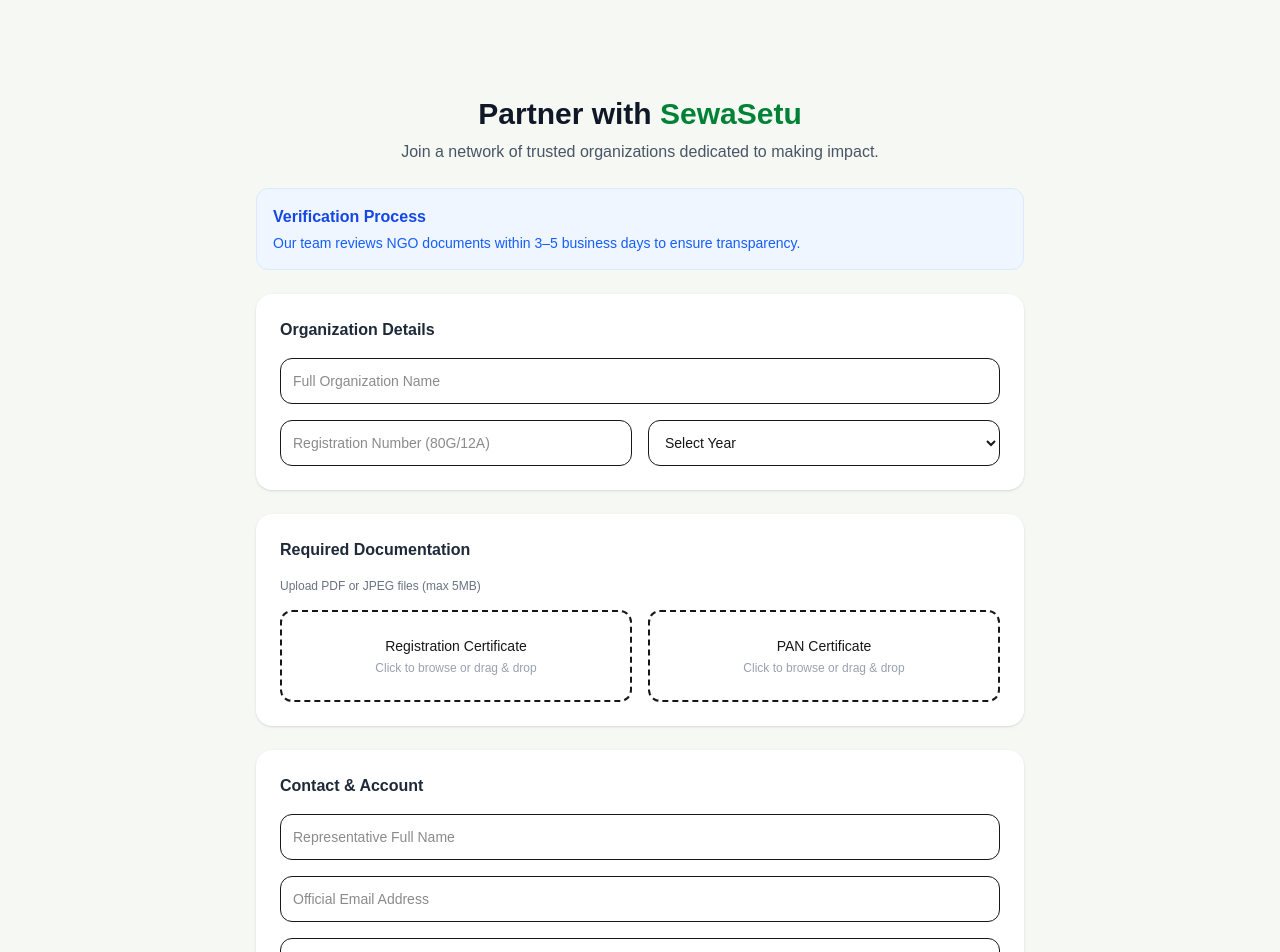
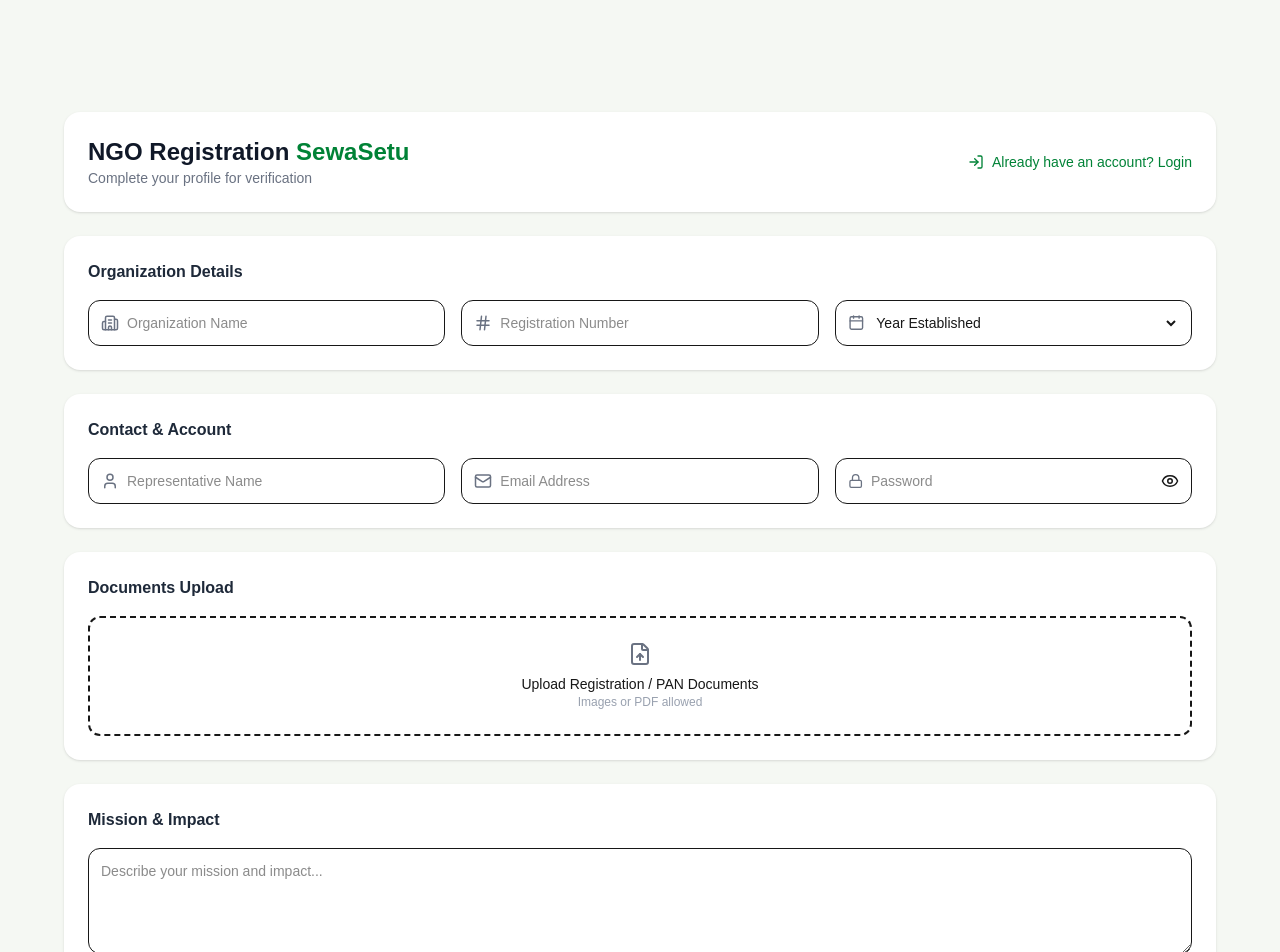
Before and after one commit to indradev03/SewaSetu-Web-api, a Next.js app: page /register/role_selection/ngo in a window 1280 px wide. Shown: the top 952 px of the page. Built offline with nearby package versions, Linux system fonts and the light colour scheme.

Commit message:
Refactor NGO signup form to enhance UI with icons, improve file upload handling, and reorganize sections for better clarity

```diff
--- a/app/register/role_selection/ngo/page.tsx
+++ b/app/register/role_selection/ngo/page.tsx
@@ -1,7 +1,19 @@
 "use client";
 
 import { useState } from "react";
-import Link from "next/link";
+import {
+  Building2,
+  Hash,
+  Calendar,
+  User,
+  Mail,
+  Lock,
+  Eye,
+  EyeOff,
+  FileUp,
+  FileText,
+  LogIn,
+} from "lucide-react";
 
 export default function NGOSignup() {
   const [form, setForm] = useState({
@@ -14,70 +26,74 @@
     mission: "",
   });
 
+  const [showPassword, setShowPassword] = useState(false);
+  const [files, setFiles] = useState<File[]>([]);
+
   const handleChange = (
-    e: React.ChangeEvent<
-      HTMLInputElement | HTMLTextAreaElement | HTMLSelectElement
-    >
+    e: React.ChangeEvent<HTMLInputElement | HTMLTextAreaElement | HTMLSelectElement>
   ) => {
     setForm({ ...form, [e.target.name]: e.target.value });
   };
 
+  const handleFileChange = (e: React.ChangeEvent<HTMLInputElement>) => {
+    if (e.target.files) {
+      setFiles([...files, ...Array.from(e.target.files)]);
+    }
+  };
+
   const handleSubmit = (e: React.FormEvent) => {
     e.preventDefault();
-    console.log("NGO data:", form);
+    console.log(form, files);
   };
 
   return (
-    <div className="min-h-screen bg-[#f5f8f3] px-4 pt-24 pb-10 flex justify-center">
-      <div className="w-full max-w-3xl">
+    <div className="min-h-screen w-full bg-[#f5f8f3] px-6 pt-28 pb-10 flex justify-center">
 
-        {/* Header */}
-        <h1 className="text-3xl font-bold text-center text-gray-900">
-          Partner with <span className="text-green-700">SewaSetu</span>
+      <div className="w-full max-w-6xl">
+
+        {/* HEADER */}
+        <div className="bg-white rounded-2xl shadow-sm p-6 mb-6 flex justify-between items-center">
+
+          <div>
+            <h1 className="text-2xl font-bold text-gray-900">
+              NGO Registration <span className="text-green-700">SewaSetu</span>
             </h1>
-        <p className="text-center text-gray-600 mt-2 mb-6">
-          Join a network of trusted organizations dedicated to making impact.
+            <p className="text-sm text-gray-500">
+              Complete your profile for verification
             </p>
+          </div>
 
-        {/* Verification Box */}
-        <div className="bg-blue-50 border border-blue-100 p-4 rounded-xl mb-6">
-          <h3 className="font-semibold text-blue-700">
-            Verification Process
-          </h3>
-          <p className="text-sm text-blue-600 mt-1">
-            Our team reviews NGO documents within 3–5 business days to ensure transparency.
-          </p>
+          <a
+            href="/login"
+            className="flex items-center gap-2 text-sm text-green-700 hover:underline"
+          >
+            <LogIn size={16} />
+            Already have an account? Login
+          </a>
         </div>
 
         <form onSubmit={handleSubmit} className="space-y-6">
 
-          {/* Organization Details */}
-          <div className="bg-white p-6 rounded-2xl shadow-sm space-y-4">
-            <h2 className="font-semibold text-gray-800">
+          {/* ORGANIZATION */}
+          <div className="bg-white p-6 rounded-2xl shadow-sm">
+            <h2 className="font-semibold mb-4 text-gray-800">
               Organization Details
             </h2>
 
-            <input
-              name="orgName"
-              placeholder="Full Organization Name"
-              onChange={handleChange}
-              className="w-full p-3 border rounded-xl text-sm focus:ring-2 focus:ring-green-500 outline-none"
-            />
+            <div className="grid grid-cols-3 gap-4">
 
-            <div className="grid grid-cols-1 md:grid-cols-2 gap-4">
-              <input
-                name="regNumber"
-                placeholder="Registration Number (80G/12A)"
-                onChange={handleChange}
-                className="w-full p-3 border rounded-xl text-sm focus:ring-2 focus:ring-green-500 outline-none"
-              />
+              <Input icon={<Building2 size={18} />} name="orgName" placeholder="Organization Name" onChange={handleChange} />
 
+              <Input icon={<Hash size={18} />} name="regNumber" placeholder="Registration Number" onChange={handleChange} />
+
+              <div className="flex items-center gap-2 border rounded-xl px-3 bg-white">
+                <Calendar size={18} className="text-gray-500" />
                 <select
                   name="yearEstablished"
                   onChange={handleChange}
-                className="w-full p-3 border rounded-xl text-sm focus:ring-2 focus:ring-green-500 outline-none"
+                  className="w-full py-3 outline-none text-sm"
                 >
-                <option value="">Select Year</option>
+                  <option value="">Year Established</option>
                   {Array.from({ length: 30 }).map((_, i) => {
                     const year = 2026 - i;
                     return (
@@ -88,99 +104,118 @@
                   })}
                 </select>
               </div>
-          </div>
 
-          {/* Documentation */}
-          <div className="bg-white p-6 rounded-2xl shadow-sm space-y-4">
-            <h2 className="font-semibold text-gray-800">
-              Required Documentation
-            </h2>
-            <p className="text-xs text-gray-500">
-              Upload PDF or JPEG files (max 5MB)
-            </p>
-
-            <div className="grid grid-cols-1 md:grid-cols-2 gap-4">
-              <div className="border-2 border-dashed rounded-xl p-6 text-center hover:border-green-500 cursor-pointer">
-                <p className="text-sm font-medium">
-                  Registration Certificate
-                </p>
-                <p className="text-xs text-gray-400 mt-1">
-                  Click to browse or drag & drop
-                </p>
-              </div>
-
-              <div className="border-2 border-dashed rounded-xl p-6 text-center hover:border-green-500 cursor-pointer">
-                <p className="text-sm font-medium">PAN Certificate</p>
-                <p className="text-xs text-gray-400 mt-1">
-                  Click to browse or drag & drop
-                </p>
-              </div>
             </div>
           </div>
 
-          {/* Contact Section */}
-          <div className="bg-white p-6 rounded-2xl shadow-sm space-y-4">
-            <h2 className="font-semibold text-gray-800">
+          {/* CONTACT */}
+          <div className="bg-white p-6 rounded-2xl shadow-sm">
+            <h2 className="font-semibold mb-4 text-gray-800">
               Contact & Account
             </h2>
 
+            <div className="grid grid-cols-3 gap-4">
+
+              <Input icon={<User size={18} />} name="representative" placeholder="Representative Name" onChange={handleChange} />
+
+              <Input icon={<Mail size={18} />} name="email" placeholder="Email Address" onChange={handleChange} />
+
+              {/* PASSWORD */}
+              <div className="flex items-center gap-2 border rounded-xl px-3">
+                <Lock size={18} className="text-gray-500" />
                 <input
-              name="representative"
-              placeholder="Representative Full Name"
+                  name="password"
+                  type={showPassword ? "text" : "password"}
+                  placeholder="Password"
                   onChange={handleChange}
-              className="w-full p-3 border rounded-xl text-sm focus:ring-2 focus:ring-green-500 outline-none"
+                  className="w-full py-3 outline-none text-sm"
+                />
+                <button
+                  type="button"
+                  onClick={() => setShowPassword(!showPassword)}
+                >
+                  {showPassword ? <EyeOff size={18} /> : <Eye size={18} />}
+                </button>
+              </div>
+
+            </div>
+          </div>
+
+          {/* DOCUMENT UPLOAD */}
+          <div className="bg-white p-6 rounded-2xl shadow-sm">
+            <h2 className="font-semibold mb-4 text-gray-800">
+              Documents Upload
+            </h2>
+
+            <input
+              type="file"
+              multiple
+              accept="image/*,application/pdf"
+              onChange={handleFileChange}
+              className="hidden"
+              id="fileUpload"
             />
 
-            <input
-              name="email"
-              type="email"
-              placeholder="Official Email Address"
-              onChange={handleChange}
-              className="w-full p-3 border rounded-xl text-sm focus:ring-2 focus:ring-green-500 outline-none"
-            />
+            <label
+              htmlFor="fileUpload"
+              className="border-2 border-dashed rounded-xl p-6 flex flex-col items-center justify-center cursor-pointer hover:border-green-600"
+            >
+              <FileUp size={24} className="text-gray-500" />
+              <p className="text-sm mt-2">Upload Registration / PAN Documents</p>
+              <p className="text-xs text-gray-400">Images or PDF allowed</p>
+            </label>
 
-            <input
-              name="password"
-              type="password"
-              placeholder="Password"
-              onChange={handleChange}
-              className="w-full p-3 border rounded-xl text-sm focus:ring-2 focus:ring-green-500 outline-none"
-            />
+            {/* PREVIEW */}
+            {files.length > 0 && (
+              <div className="grid grid-cols-4 gap-3 mt-4">
+                {files.map((file, i) => (
+                  <div
+                    key={i}
+                    className="p-2 border rounded-lg text-xs flex items-center gap-2"
+                  >
+                    <FileText size={14} />
+                    <span className="truncate">{file.name}</span>
+                  </div>
+                ))}
+              </div>
+            )}
           </div>
 
-          {/* Mission */}
-          <div className="bg-white p-6 rounded-2xl shadow-sm space-y-4">
-            <h2 className="font-semibold text-gray-800">
+          {/* MISSION LAST */}
+          <div className="bg-white p-6 rounded-2xl shadow-sm">
+            <h2 className="font-semibold mb-4 text-gray-800">
               Mission & Impact
             </h2>
 
             <textarea
               name="mission"
               rows={4}
-              placeholder="Describe your organization's goals, projects, and communities you serve..."
+              placeholder="Describe your mission and impact..."
               onChange={handleChange}
-              className="w-full p-3 border rounded-xl text-sm focus:ring-2 focus:ring-green-500 outline-none"
+              className="w-full border rounded-xl p-3 text-sm outline-none focus:ring-2 focus:ring-green-500"
             />
-
-            <p className="text-xs text-gray-400">
-              This will be visible on your public profile once approved.
-            </p>
           </div>
 
-          {/* Submit */}
-          <button
-            type="submit"
-            className="w-full bg-green-700 text-white py-3 rounded-xl font-semibold hover:bg-green-800 transition"
-          >
+          {/* SUBMIT */}
+          <button className="w-full bg-green-700 text-white py-3 rounded-xl font-semibold hover:bg-green-800 transition">
             Submit for Review
           </button>
 
-          {/* Footer */}
           <p className="text-xs text-center text-gray-500">
-            By joining, you agree to SewaSetu’s Terms & Privacy Policy.
+            By signing up you agree to SewaSetu terms & verification policy
           </p>
         </form>
       </div>
     </div>
   );
 }
+
+/* REUSABLE INPUT */
+function Input({ icon, ...props }: any) {
+  return (
+    <div className="flex items-center gap-2 border rounded-xl px-3 bg-white">
+      <span className="text-gray-500">{icon}</span>
+      <input {...props} className="w-full py-3 outline-none text-sm" />
+    </div>
+  );
+}
```
Lines whose indentation alone changed are shown as unchanged.
